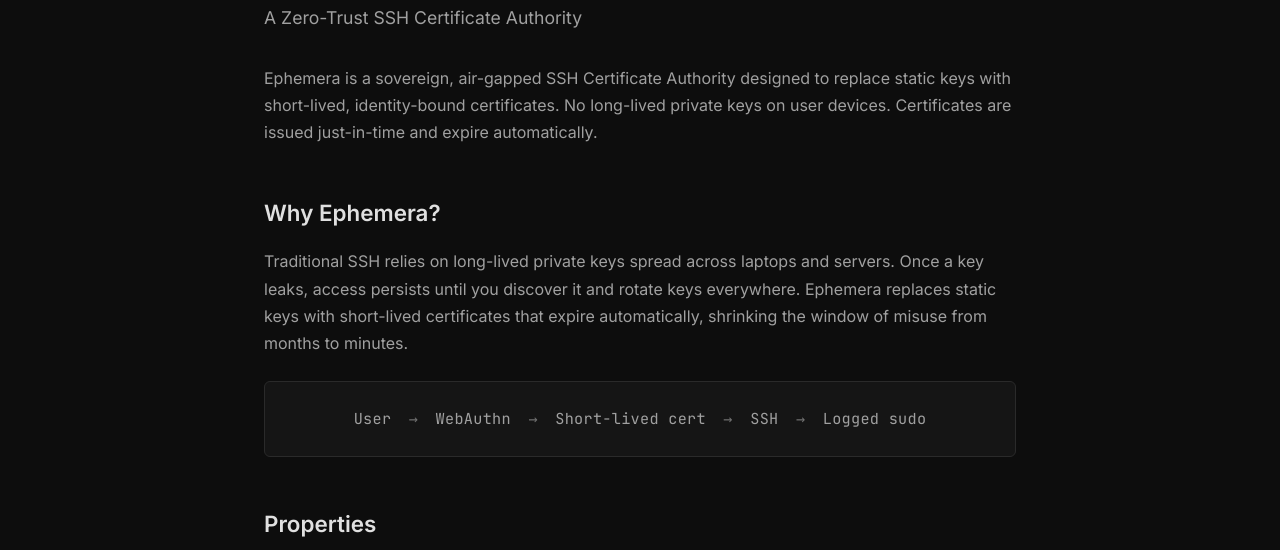
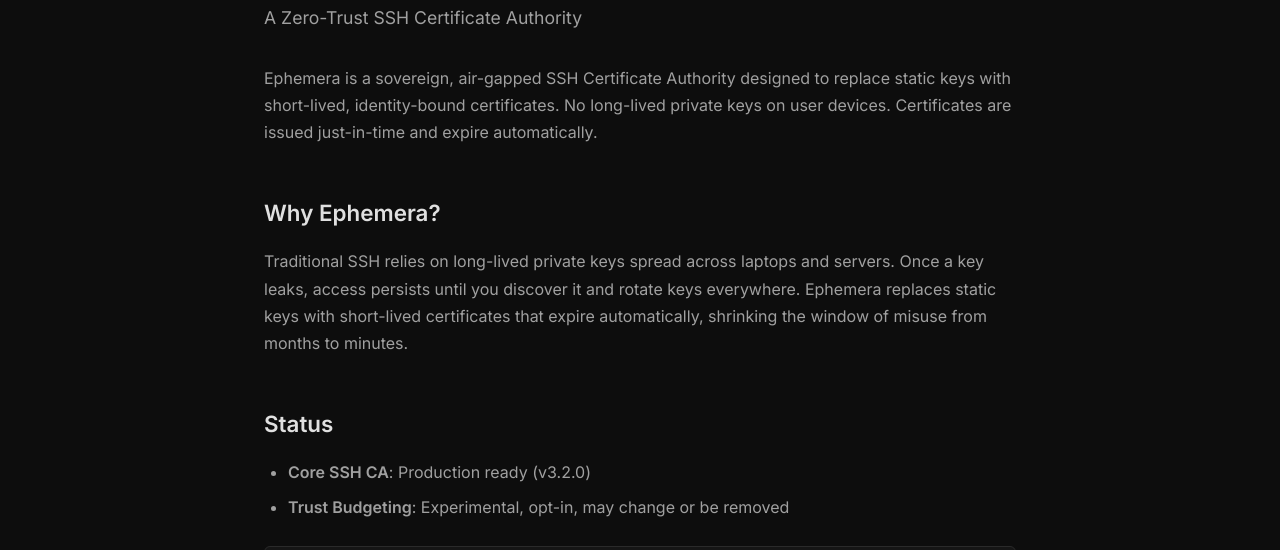
Before and after one commit to Qarait/ephemera, a plain HTML site: page docs/index.html in a window 1280 px wide. Shown: the part 195-745 px from the top of the page. Drawn offline with Linux system fonts and the light colour scheme.

Commit message:
docs: add Status block to landing page

```diff
--- a/docs/index.html
+++ b/docs/index.html
@@ -63,6 +63,12 @@
                 Ephemera replaces static keys with short-lived certificates that expire automatically,
                 shrinking the window of misuse from months to minutes.
             </p>
+
+            <h2>Status</h2>
+            <ul>
+                <li><strong>Core SSH CA</strong>: Production ready (v3.2.0)</li>
+                <li><strong>Trust Budgeting</strong>: Experimental, opt-in, may change or be removed</li>
+            </ul>
 
             <div class="flow">
                 <span>User</span>
```
